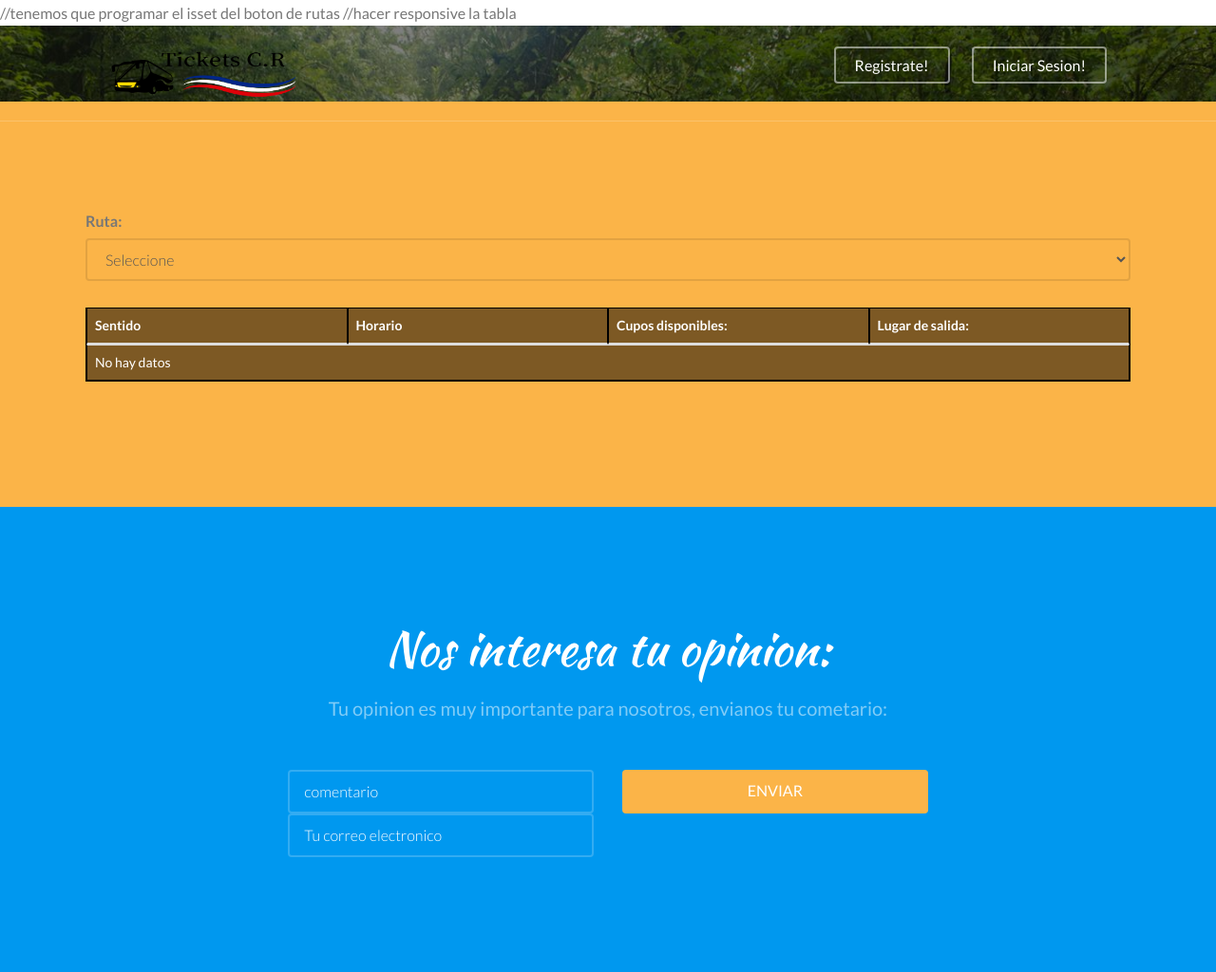
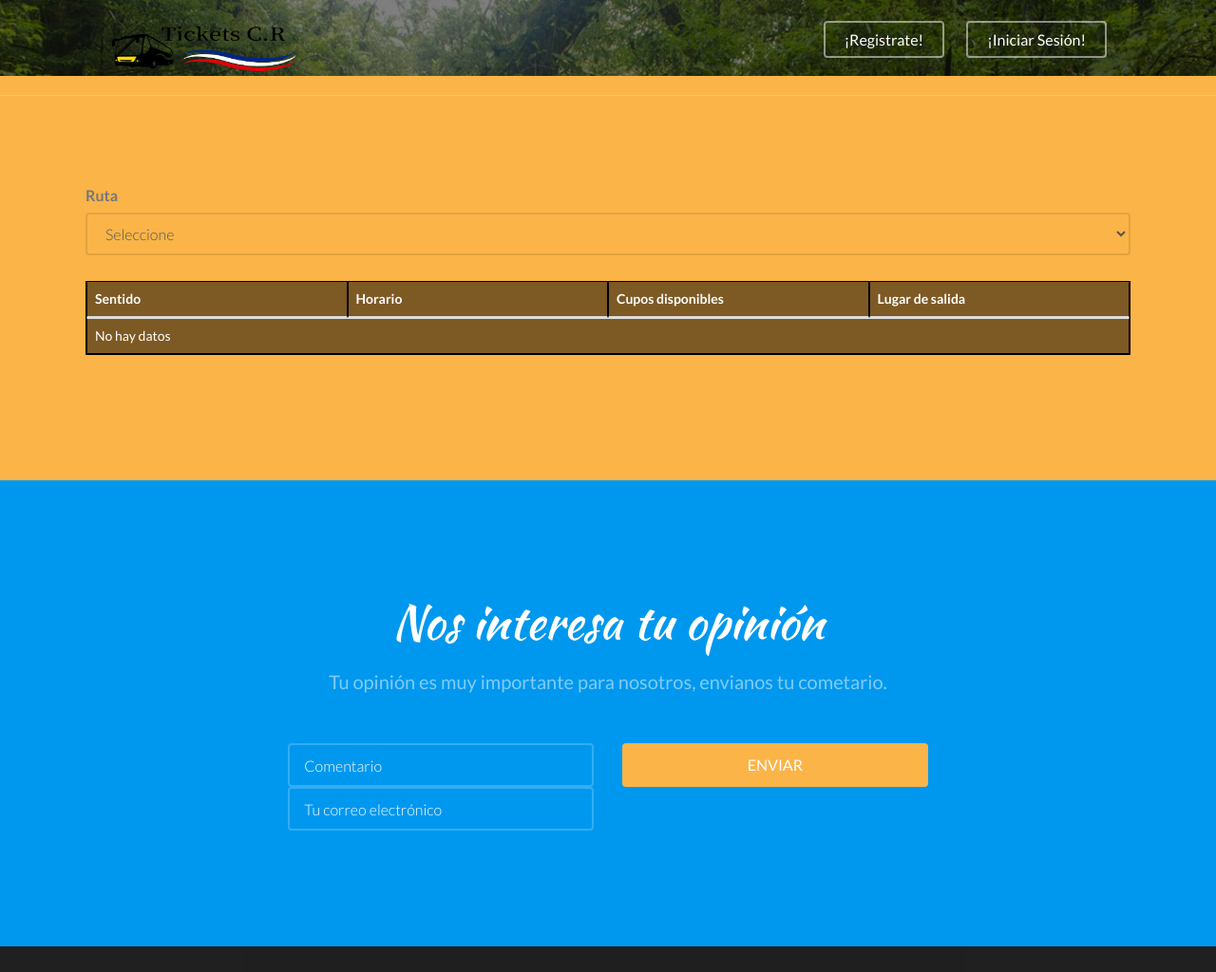
Before and after one commit to Ahernandez2904/ufide-progra3.5-proyecto, a PHP site: page /Horario1.php in a window 1280 px wide. Shown: the top 1024 px of the page at 95% size. Run offline with PHP 8.4, Linux system fonts and the light colour scheme; data that the repository does not hold is empty; some web fonts are replaced; grey boxes are pictures that could not be loaded.

Commit message:
Ortografia

```diff
--- a/Proyecto progra 3.5/Horario.php
+++ b/Proyecto progra 3.5/Horario.php
@@ -1,8 +1,6 @@
 <!DOCTYPE HTML>
 
 
-//tenemos que programar el isset del boton de rutas
-//hacer responsive la tabla
 
 
 
@@ -91,8 +89,8 @@
 					<tr>
 						<th>Sentido</th>
 						<th>Horario</th>
-						<th>Cupos disponibles:</th>
-						<th>Lugar de salida:</th>
+						<th>Cupos disponibles</th>
+						<th>Lugar de salida</th>
 					</tr>
 				</thead>
 				<tbody>
--- a/Proyecto progra 3.5/Horario1.php
+++ b/Proyecto progra 3.5/Horario1.php
@@ -1,11 +1,4 @@
 <!DOCTYPE HTML>
-
-
-//tenemos que programar el isset del boton de rutas
-//hacer responsive la tabla
-
-
-
 
 <html>
 	<head>
@@ -58,8 +51,8 @@
 				<div class="col-xs-8 text-right menu-1">
 					<ul>
 
-						<li class="btn-cta"><a href="index.php"><span>Registrate!</span></a></li>
-						<li class="btn-cta"><a href="InicioS.php"><span>Iniciar Sesion!</span></a></li>
+						<li class="btn-cta"><a href="index.php"><span>¡Registrate!</span></a></li>
+						<li class="btn-cta"><a href="InicioS.php"><span>¡Iniciar Sesión!</span></a></li>
 					</ul>
 				</div>
 			</div>
@@ -77,7 +70,7 @@
 		<div class="gtco-container">
 			<div class="row">
 			<div class="col-4">
-				<label>Ruta:</label>
+				<label>Ruta</label>
 				<select class="form-control" id="idRuta" name="idRuta" size="1" value="<?php echo $Registro['perfil_id']; ?>">
 					<option value="0">Seleccione</option>
 					</select>
@@ -91,8 +84,8 @@
 					<tr>
 						<th>Sentido</th>
 						<th>Horario</th>
-						<th>Cupos disponibles:</th>
-						<th>Lugar de salida:</th>
+						<th>Cupos disponibles</th>
+						<th>Lugar de salida</th>
 					</tr>
 				</thead>
 				<tbody>
@@ -128,8 +121,8 @@
 		<div class="gtco-container">
 			<div class="row animate-box">
 				<div class="col-md-8 col-md-offset-2 text-center gtco-heading">
-					<h2 class="cursive-font">Nos interesa tu opinion:</h2>
-					<p>Tu opinion es muy importante para nosotros, envianos tu cometario:</p>
+					<h2 class="cursive-font">Nos interesa tu opinión</h2>
+					<p>Tu opinión es muy importante para nosotros, envianos tu cometario.</p>
 				</div>
 			</div>
 			<div class="row animate-box">
@@ -138,8 +131,8 @@
 						<div class="col-md-6 col-sm-6">
 							<div class="form-group">
 								<label for="email" class="sr-only">Email</label>
-								<input type="text" class="form-control" id="email" placeholder="comentario">
-								<input type="email" class="form-control" id="email" placeholder="Tu correo electronico">
+								<input type="text" class="form-control" id="email" placeholder="Comentario">
+								<input type="email" class="form-control" id="email" placeholder="Tu correo electrónico">
 							</div>
 						</div>
 						<div class="col-md-6 col-sm-6">
@@ -181,7 +174,8 @@
 
 				<div class="col-md-12 text-center copyright">
 					<p><small class="block">&copy;Proyecto creado por: Irene Salas, Alvaro Valverde y Alejandro Hernández.</small>
-						<small class="block">Proyecto para Universidad Fidelitas, carrera Ing sistemas de computacion link:<a href="https://ufidelitas.ac.cr/" target="_blank"> Ufidelitas</a></a></small></p>
+						<small class="block">Proyecto para Universidad Fidelitas, carrera Ingeniería en Sistemas de Computación. <a href="https://ufidelitas.ac.cr/" target="_blank"> Ufidelitas</a></a></small>
+					</p>
 				</div>
 
 			</div>
```
Also changed, not shown: Proyecto progra 3.5/InicioS.php (+7 -7 lines), Proyecto progra 3.5/index.php (+7 -6 lines).
